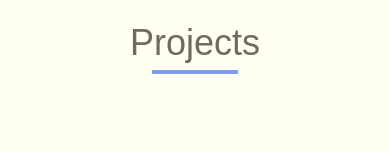
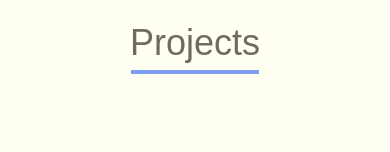
Before and after one commit to eIyth/portfolio-react, a React (Create React App) app: page / in a window 390 px wide. Shown: the part 1222-1374 px from the top of the page. Built offline with nearby package versions, Linux system fonts and the light colour scheme.

Commit message:
Layout fix (mobile)

```diff
--- a/src/components/projects.js
+++ b/src/components/projects.js
@@ -7,8 +7,8 @@ class Projects extends React.Component{
           <div className="flex p-0 w-screen items-center justify-center">
           <div className="overflow-hidden">
               <div className="px-6 py-4">
-                  <div className="text-4xl font-light text-center ">Projects</div>
-                  <div className=" mx-auto flex w-3/12 md:w1/12 border-t-4 mb-10 border-indigo-400"></div>
+                  <div className="text-4xl font-light text-center">Projects</div>
+                  <div className=" mx-auto w-32 border-t-4 mb-10 border-indigo-400 border-collapse "></div>
                       <Cards
                       name="Bot Discord"
                       text="Un bot Discord fait pour mon serveur personnel à la demande de mes amis"
```
